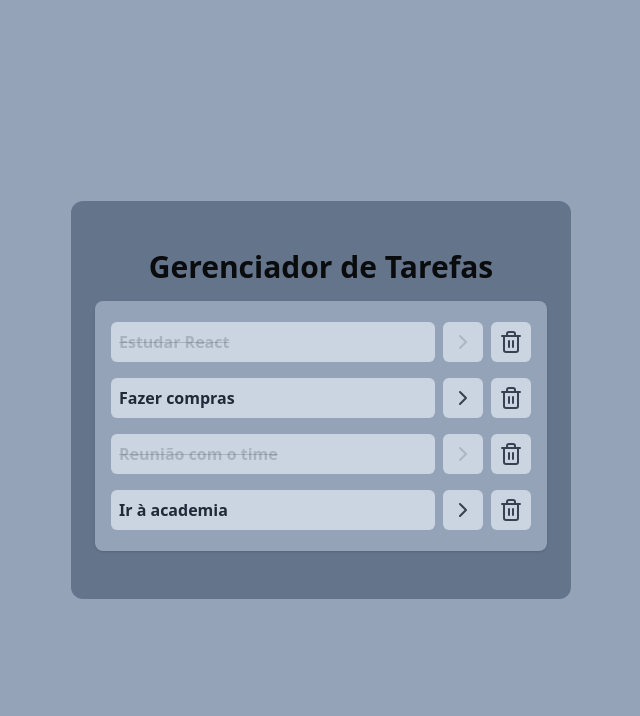
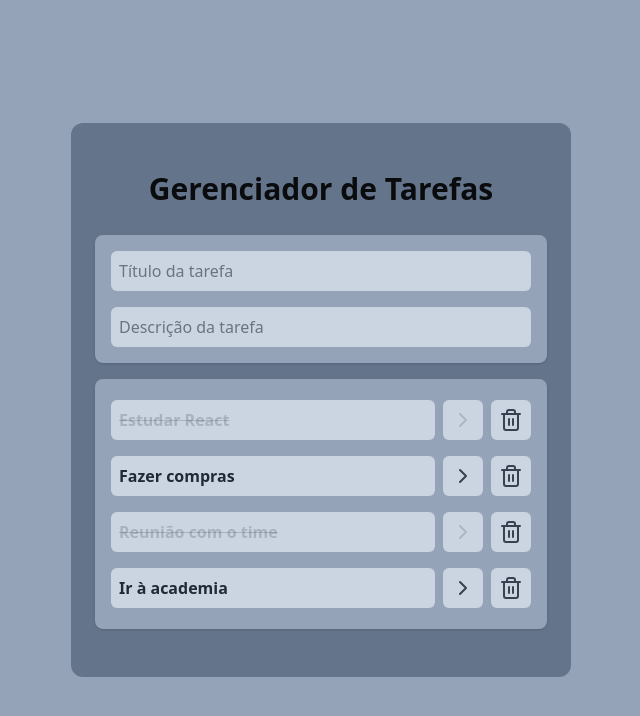
Before and after one commit to Carecsnay/Lista-de-Tarefa-ReactJS-com-Persistencia, a React (Vite) app: page / in a window 1280 px wide. Shown: the top 716 px of the page, without its empty margins (319-959 px from the left). Built offline with nearby package versions, Linux system fonts and the light colour scheme.

Commit message:
feat: add addTask component

```diff
--- a/src/App.jsx
+++ b/src/App.jsx
@@ -1,5 +1,6 @@
 import { useState } from "react";
 import Tasks from "./components/Tasks";
+import AddTask from "./components/AddTask";
 
 function App() {
   const [tasks, setTasks] = useState([
@@ -47,10 +48,11 @@ function App() {
 
   return (
     <div className="flex h-screen w-screen flex-col items-center justify-center bg-slate-400 p-6">
-      <div className="min-w-[500px] rounded-xl bg-slate-500 px-6 py-12">
-        <h1 className="pb-4 text-center text-3xl font-bold text-black opacity-90">
+      <div className="min-w-[500px] space-y-4 rounded-xl bg-slate-500 px-6 py-12">
+        <h1 className="pb-3 text-center text-3xl font-bold text-black opacity-90">
           Gerenciador de Tarefas
         </h1>
+        <AddTask />
         <Tasks
           tasks={tasks}
           onTaskClick={onTaskClick}
--- a/src/components/AddTask.jsx
+++ b/src/components/AddTask.jsx
@@ -1,10 +1,22 @@
 function AddTask() {
-    return (
-        <div>
-            <p></p>
-            <p></p>
-        </div>
-    );
+  return (
+    <div className="flex flex-col justify-center space-y-4 rounded-lg bg-slate-400 p-4 shadow">
+      <input
+        type="text"
+        name=""
+        id=""
+        placeholder="Título da tarefa"
+        className="placeholder-slate-30 rounded-md bg-slate-300 p-2 placeholder-gray-500 outline-gray-400"
+      />
+      <input
+        type="text"
+        name=""
+        id=""
+        placeholder="Descrição da tarefa"
+        className="placeholder-slate-30 rounded-md bg-slate-300 p-2 placeholder-gray-500 outline-gray-400"
+      />
+    </div>
+  );
 }
 
 export default AddTask;
```
